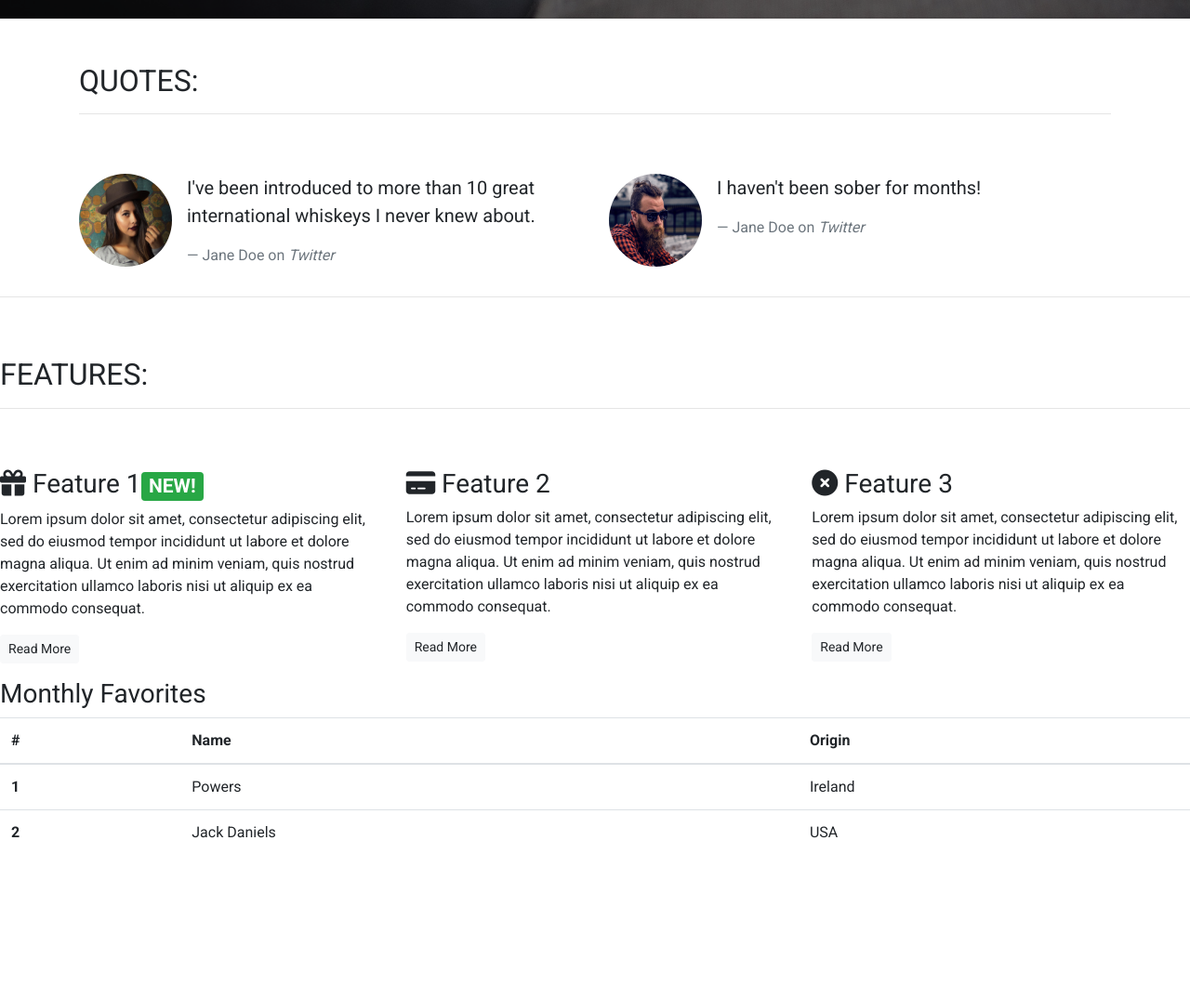
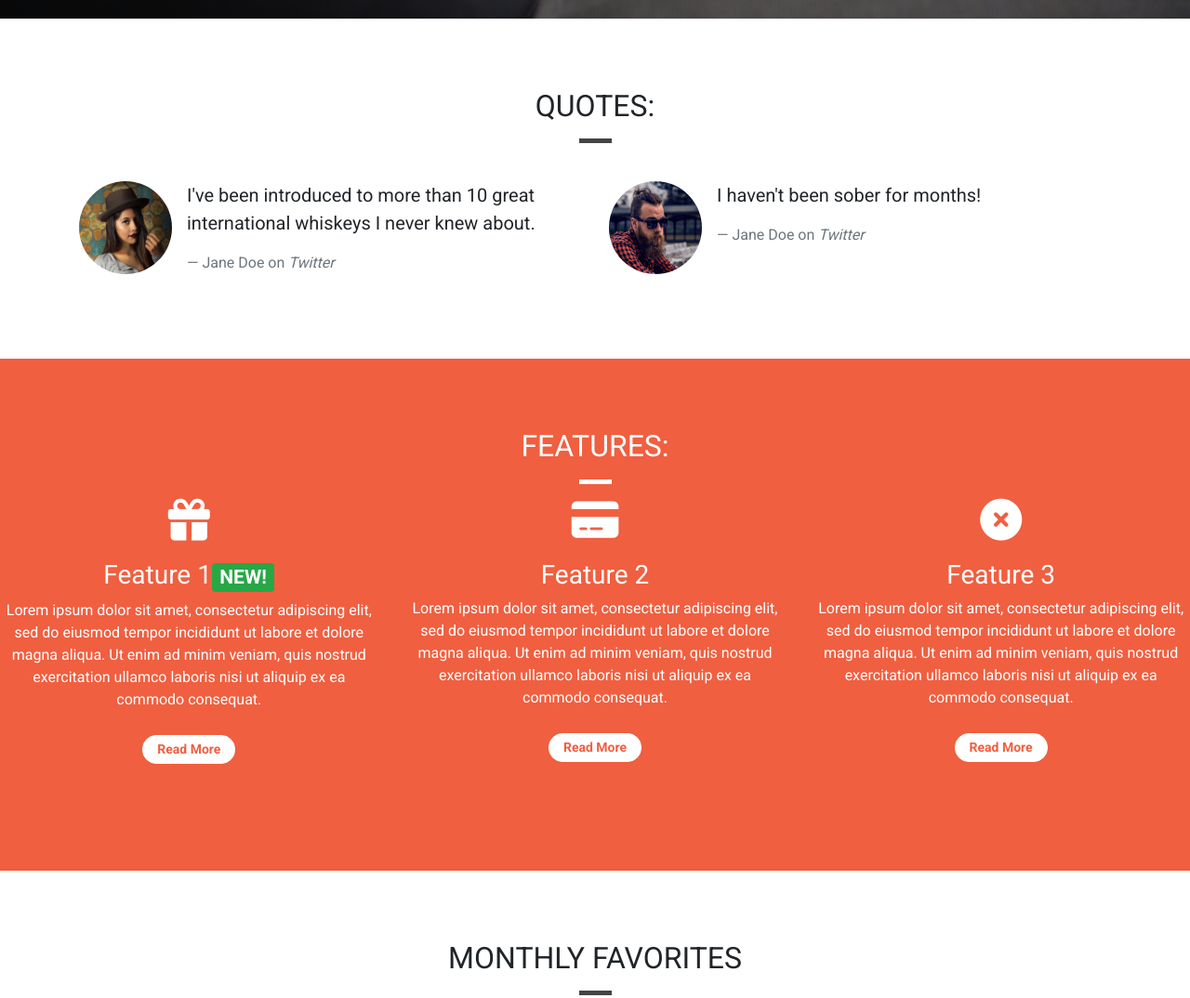
Before and after one commit to ExcellentWish/bootstrap_Ci_learning, a plain HTML site: page index.html in a window 1280 px wide. Shown: the part 780-1854 px from the top of the page at 93% size. Before the commit the page ends 1716 px from the top, so only its background shows below. Drawn offline with nearby package versions, Linux system fonts and the light colour scheme.

Commit message:
C.I Updating Quotes and features

```diff
--- a/assets/css/style.css
+++ b/assets/css/style.css
@@ -3,6 +3,14 @@ body{
     overflow-x: hidden;
 }
 
+.container-wrapper{
+
+}
+
+.container-wrapper--red{
+    background-color: #f05f40;
+    color: white;
+}
 .alert-container .col-12{
     padding-left: 0;
     padding-right: 0;
@@ -44,23 +52,52 @@ body{
 
 .quotes-container{}
 
-.feature-container{}
+.features-container{}
 
 .monthly-container{}
+
+/*page-header*/
+.page-header{
+    margin-bottom: 0;
+    border-bottom: 0;
+    text-align: center;
+}
+
+.page-header h2{
+    margin-top: 0;
+}
+
+.quotes .page-header{
+    margin-bottom: 25px;
+}
 /*block divider*/
 .block-divider{
     width: 75px;
     height: 5px;
     border: 0;
-
+    background-color: #444;
 }
 
 .block-divider--orange{
     background-color: #7c4709;
 }
+.block-divider--white{
+    background-color: white;
+
+}
 .block-divider--short{
     width: 35px;
 }
+
+
+
+/* Content container*/
+
+.content-container{
+    padding-top: 75px;
+    padding-bottom: 75px;
+}
+
 /*navbar*/
 
 .navalert-container{
@@ -136,3 +173,24 @@ body{
     border-color: #df4929;
     color: white;
 }
+
+.feature{
+    text-align: center;
+    margin-bottom: 40px;
+}
+
+.feature i {
+    margin-bottom: 20px;
+    font-size: 45px;
+    line-height: 45px;
+}
+
+.feature .btn{
+    background-color: white;
+    border-color:white;
+    border-radius: 15px;
+    min-width: 100px;
+    font-weight: bold;
+    margin-top: 10px;
+    color: #f05f40
+}
--- a/index.html
+++ b/index.html
@@ -20,7 +20,8 @@
             <div class="row d-none d-sm-block">
                 <div class="col-12">
                     <div class="site-wide-alert alert alert-warning">
-                        <strong>Sale Now On!</strong> We've got a sale on. Get a 12-month subscription for the price of 6! <a href="">See here for details!</a>
+                        <strong>Sale Now On!</strong> We've got a sale on. Get a 12-month subscription for the price of
+                        6! <a href="">See here for details!</a>
                     </div>
                 </div>
             </div>
@@ -86,12 +87,13 @@
             <!-- /.callout -->
         </div>
         <!-- Quotes -->
-        <div class="container quotes-container">
+        <div class="container-wrapper">
+            <div class="container quotes-container content-container">
                 <section class="quotes">
                     <div class="row">
-                    <div class="col-12 my-5">
+                        <div class="col-12 page-header">
                             <h2 class="text-uppercase">Quotes:</h2>
-                        <hr />
+                            <hr class="block-divider block-divider--short">
                         </div>
                     </div>
                     <div class="row">
@@ -103,10 +105,12 @@
                                 </div>
                                 <div class="media-body">
                                     <blockquote class="blockquote">
-                                    <p>I've been introduced to more than 10 great international whiskeys I never knew
+                                        <p>I've been introduced to more than 10 great international whiskeys I never
+                                            knew
                                             about.
                                         </p>
-                                    <footer class="blockquote-footer">Jane Doe on <cite title="Twitter">Twitter</cite>
+                                        <footer class="blockquote-footer">Jane Doe on <cite
+                                                title="Twitter">Twitter</cite>
                                         </footer>
                                     </blockquote>
                                 </div>
@@ -115,13 +119,14 @@
                         <div class="col-12 col-md-6">
                             <div class="media">
                                 <div class="d-none d-sm-block">
-                                <img src="assets/images/guy-image.png" alt="picture of girl" class="rounded-circle mr-3"
-                                    height="100" width="100">
+                                    <img src="assets/images/guy-image.png" alt="picture of girl"
+                                        class="rounded-circle mr-3" height="100" width="100">
                                 </div>
                                 <div class="media-body">
                                     <blockquote class="blockquote">
                                         <p>I haven't been sober for months!</p>
-                                    <footer class="blockquote-footer">Jane Doe on <cite title="Twitter">Twitter</cite>
+                                        <footer class="blockquote-footer">Jane Doe on <cite
+                                                title="Twitter">Twitter</cite>
                                         </footer>
                                     </blockquote>
                                 </div>
@@ -130,23 +135,27 @@
                     </div>
                 </section>
             </div>
+        </div>
         <!-- /.quotes -->
-        <hr>
+
         <!-- Features -->
-        <div class="features-containe">
+        <div class="container-wrapper container-wrapper--red">
+            <div class="features-container content-container">
                 <section class="features">
                     <div class="row">
-                    <div class="col-12 my-5">
+                        <div class="col-12 page-header">
                             <h2 class="text-uppercase">Features:</h2>
-                        <hr />
+                            <hr class="block-divider block-divider--short block-divider--white">
+
                         </div>
                     </div>
                     <div class="row">
                         <div class="col-12 col-md-6 col-lg-4">
                             <div class="feature">
-                            <h3><i class="fa-solid fa-gift d-none d-sm-inline"></i> Feature 1<span
+                                <h3><i class="fa-solid fa-gift d-none d-sm-block"></i> Feature 1<span
                                         class="badge badge-success">NEW!</span></h3>
-                            <p>Lorem ipsum dolor sit amet, consectetur adipiscing elit, sed do eiusmod tempor incididunt
+                                <p>Lorem ipsum dolor sit amet, consectetur adipiscing elit, sed do eiusmod tempor
+                                    incididunt
                                     ut
                                     labore et dolore magna aliqua. Ut enim ad minim veniam, quis nostrud exercitation
                                     ullamco
@@ -156,8 +165,9 @@
                         </div>
                         <div class="col-12 col-md-6 col-lg-4">
                             <div class="feature">
-                            <h3><i class="fa-solid fa-credit-card d-none d-sm-inline"></i> Feature 2</h3>
-                            <p>Lorem ipsum dolor sit amet, consectetur adipiscing elit, sed do eiusmod tempor incididunt
+                                <h3><i class="fa-solid fa-credit-card d-none d-sm-block"></i> Feature 2</h3>
+                                <p>Lorem ipsum dolor sit amet, consectetur adipiscing elit, sed do eiusmod tempor
+                                    incididunt
                                     ut
                                     labore et dolore magna aliqua. Ut enim ad minim veniam, quis nostrud exercitation
                                     ullamco
@@ -167,8 +177,9 @@
                         </div>
                         <div class="col-12 d-md-none d-lg-block col-lg-4">
                             <div class="feature">
-                            <h3><i class="fa-solid fa-circle-xmark d-none d-sm-inline"></i> Feature 3</h3>
-                            <p>Lorem ipsum dolor sit amet, consectetur adipiscing elit, sed do eiusmod tempor incididunt
+                                <h3><i class="fa-solid fa-circle-xmark d-none d-sm-block"></i> Feature 3</h3>
+                                <p>Lorem ipsum dolor sit amet, consectetur adipiscing elit, sed do eiusmod tempor
+                                    incididunt
                                     ut
                                     labore et dolore magna aliqua. Ut enim ad minim veniam, quis nostrud exercitation
                                     ullamco
@@ -177,13 +188,16 @@
                             </div>
                         </div>
                     </div>
+
                 </section>
                 <!-- /.features -->
             </div>
+        </div>
         <!-- Monthly favs-->
-        <div class="monthly-container">
+        <div class="monthly-container page-header content-container">
             <section class="Monthly-favorites">
-                <h3>Monthly Favorites</h3>
+                <h2 class="text-uppercase">Monthly Favorites</h3>
+                    <hr class="block-divider block-divider--short">
                     <table class="table">
                         <thead>
                             <tr>
```
Lines whose indentation alone changed are shown as unchanged.
